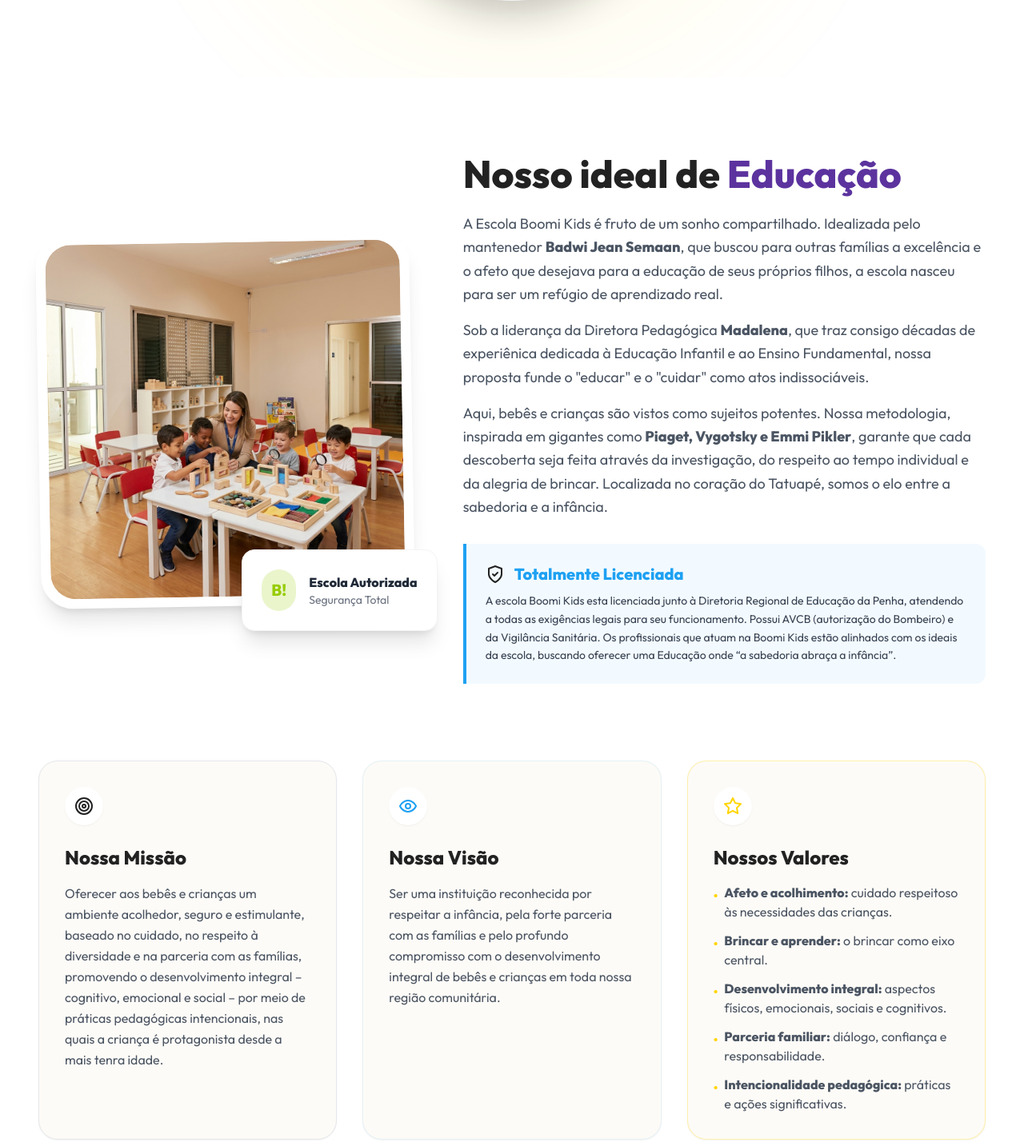
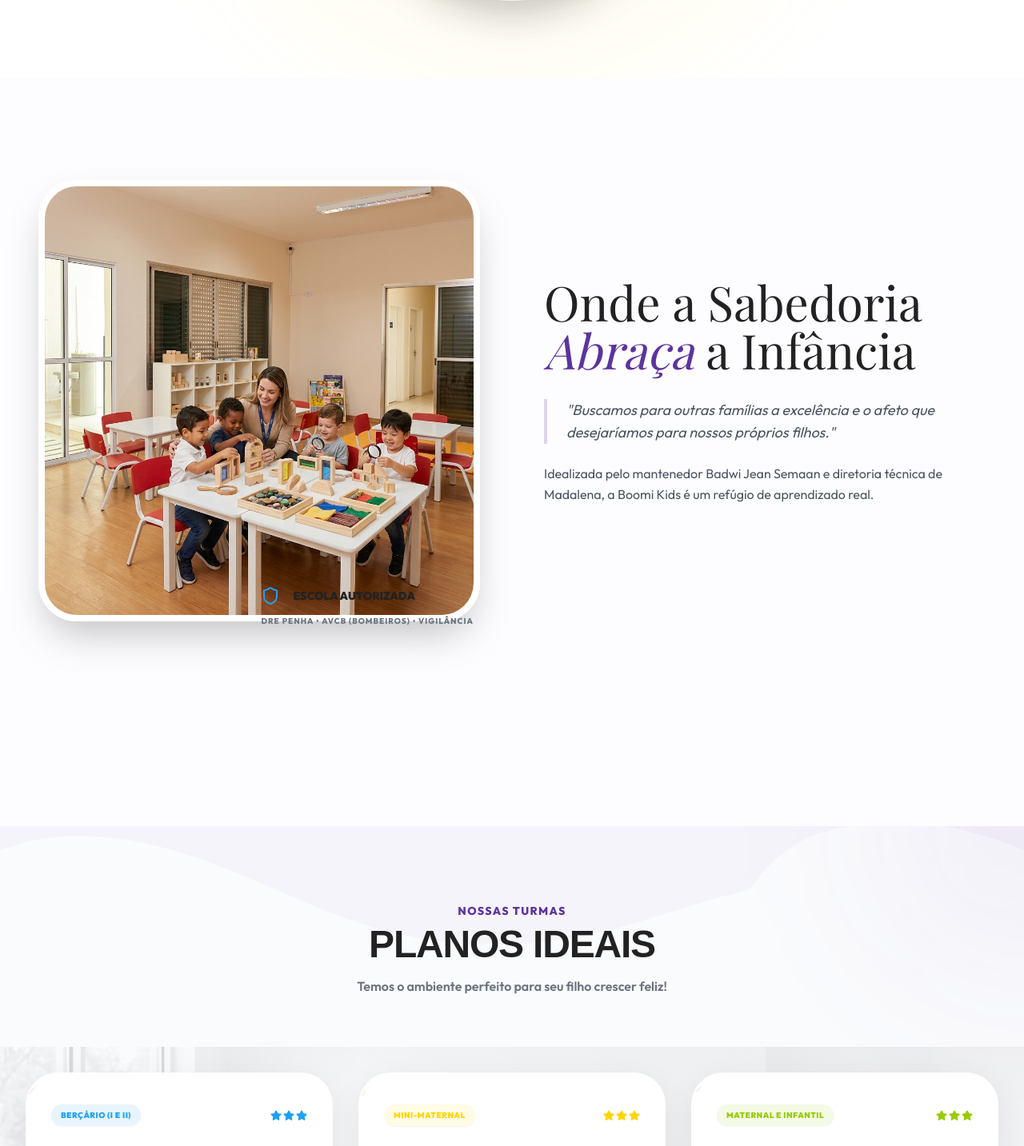
Before and after one commit to FerisReptilium/boomi-kids, a React (Vite) app: page / in a window 1280 px wide. Shown: the part 1951-3384 px from the top of the page at 80% size. Built offline with nearby package versions, Linux system fonts and the light colour scheme; a web font is replaced by a local one.

Commit message:
Refactor About component and update layout

```diff
--- a/src/components/About.jsx
+++ b/src/components/About.jsx
@@ -1,162 +1,38 @@
+// 1. Arquivo: src/components/About.jsx
 import React from 'react';
 import { motion } from 'framer-motion';
-
-const ShieldIcon = () => (
-  <svg xmlns="http://www.w3.org/2000/svg" width="24" height="24" viewBox="0 0 24 24" fill="none" stroke="currentColor" strokeWidth="2" strokeLinecap="round" strokeLinejoin="round"><path d="M12 22s8-4 8-10V5l-8-3-8 3v7c0 6 8 10 8 10z"></path><path d="m9 12 2 2 4-4"></path></svg>
-);
-
-const TargetIcon = () => (
-  <svg xmlns="http://www.w3.org/2000/svg" width="24" height="24" viewBox="0 0 24 24" fill="none" stroke="currentColor" strokeWidth="2" strokeLinecap="round" strokeLinejoin="round"><circle cx="12" cy="12" r="10"></circle><circle cx="12" cy="12" r="6"></circle><circle cx="12" cy="12" r="2"></circle></svg>
-);
-
-const EyeIcon = () => (
-  <svg xmlns="http://www.w3.org/2000/svg" width="24" height="24" viewBox="0 0 24 24" fill="none" stroke="currentColor" strokeWidth="2" strokeLinecap="round" strokeLinejoin="round"><path d="M2 12s3-7 10-7 10 7 10 7-3 7-10 7-10-7-10-7Z"></path><circle cx="12" cy="12" r="3"></circle></svg>
-);
-
-const StarIcon = () => (
-  <svg xmlns="http://www.w3.org/2000/svg" width="24" height="24" viewBox="0 0 24 24" fill="none" stroke="currentColor" strokeWidth="2" strokeLinecap="round" strokeLinejoin="round"><polygon points="12 2 15.09 8.26 22 9.27 17 14.14 18.18 21.02 12 17.77 5.82 21.02 7 14.14 2 9.27 8.91 8.26 12 2"></polygon></svg>
-);
+import { Shield, Target, Eye, Star } from 'lucide-react';
 
 const About = () => {
   return (
-    <section id="about" className="py-24 bg-white relative">
-      <div className="container mx-auto px-6 md:px-12">
-
-        {/* Row Superior: Imagem e Ideal de Educação */}
-        <div className="flex flex-col-reverse lg:flex-row items-center gap-16 mb-24">
-
-          <motion.div
-            initial={{ opacity: 0, x: -50 }}
-            whileInView={{ opacity: 1, x: 0 }}
-            viewport={{ once: true, margin: "-100px" }}
-            transition={{ duration: 0.7 }}
-            className="lg:w-5/12 relative"
-          >
-            <div className="rounded-[40px] overflow-hidden shadow-xl border-4 border-white relative z-10 bg-white p-2 transform -rotate-1 hover:rotate-0 hover:scale-[1.02] transition-all duration-500">
-              {/* 📸 SUA FOTO REALISTA AQUI */}
+    <section id="sobre" className="py-32 bg-[#FDFDFF] relative overflow-hidden">
+      <div className="container mx-auto px-6 md:px-12 relative z-10">
+        <div className="flex flex-col lg:flex-row items-center gap-20 mb-32">
+          <motion.div initial={{ opacity: 0 }} whileInView={{ opacity: 1 }} className="lg:w-1/2 relative">
+            <div className="relative z-10 rounded-[3rem] overflow-hidden shadow-2xl border-8 border-white">
+              {/* 📸 FOTO DA SALA DE AULA REAL AQUI */}
               <img
                 src="/about_philosophy_real.png"
-                alt="O Ideal de Educação Boomi Kids"
-                className="w-full h-auto rounded-[32px] max-h-[600px] object-cover"
+                alt="Educação Boomi"
+                className="w-full h-auto object-cover"
               />
             </div>
-
-            <motion.div
-              initial={{ opacity: 0, y: 50 }}
-              whileInView={{ opacity: 1, y: 0 }}
-              viewport={{ once: true }}
-              transition={{ delay: 0.4, duration: 0.5 }}
-              className="absolute -bottom-8 -right-8 bg-white p-6 rounded-2xl shadow-xl z-20 border border-gray-100 hidden md:block"
-            >
-              <div className="flex items-center gap-4">
-                <div className="bg-brand-green/20 p-3 rounded-full text-brand-green text-xl font-bold">
-                  B!
-                </div>
-                <div>
-                  <p className="font-bold text-gray-800">Escola Autorizada</p>
-                  <p className="text-sm text-gray-500">Segurança Total</p>
-                </div>
+            <div className="absolute -bottom-10 -right-6 glass-panel p-8 rounded-3xl z-20 border-white/50 hidden md:block">
+              <div className="flex items-center gap-4 mb-3">
+                <Shield size={24} className="text-brand-blue" />
+                <h4 className="font-black text-brand-text text-sm uppercase">Escola Autorizada</h4>
               </div>
-            </motion.div>
-          </motion.div>
-
-          <motion.div
-            initial={{ opacity: 0, x: 50 }}
-            whileInView={{ opacity: 1, x: 0 }}
-            viewport={{ once: true, margin: "-100px" }}
-            transition={{ duration: 0.7 }}
-            className="lg:w-7/12"
-          >
-            <h2 className="text-3xl md:text-5xl font-bold mb-6 text-brand-text leading-tight">
-              Nosso ideal de <span className="text-brand-purple">Educação</span>
-            </h2>
-
-            <div className="text-lg text-gray-600 mb-6 leading-relaxed space-y-4 font-medium">
-              <p>
-                A Escola Boomi Kids é fruto de um sonho compartilhado. Idealizada pelo mantenedor <strong>Badwi Jean Semaan</strong>, que buscou para outras famílias a excelência e o afeto que desejava para a educação de seus próprios filhos, a escola nasceu para ser um refúgio de aprendizado real.
-              </p>
-              <p>
-                Sob a liderança da Diretora Pedagógica <strong>Madalena</strong>, que traz consigo décadas de experiênica dedicada à Educação Infantil e ao Ensino Fundamental, nossa proposta funde o "educar" e o "cuidar" como atos indissociáveis.
-              </p>
-              <p>
-                Aqui, bebês e crianças são vistos como sujeitos potentes. Nossa metodologia, inspirada em gigantes como <strong>Piaget, Vygotsky e Emmi Pikler</strong>, garante que cada descoberta seja feita através da investigação, do respeito ao tempo individual e da alegria de brincar. Localizada no coração do Tatuapé, somos o elo entre a sabedoria e a infância.
-              </p>
-            </div>
-
-            {/* Licensing Info */}
-            <div className="bg-brand-blue/5 border-l-4 border-brand-blue p-6 rounded-r-xl mt-8">
-              <div className="flex items-center gap-3 mb-2">
-                <ShieldIcon />
-                <h4 className="font-bold text-xl text-brand-blue">Totalmente Licenciada</h4>
-              </div>
-              <p className="text-gray-700 text-sm leading-relaxed">
-                A escola Boomi Kids esta licenciada junto à Diretoria Regional de Educação da Penha, atendendo a todas as exigências legais para seu funcionamento. Possui AVCB (autorização do Bombeiro) e da Vigilância Sanitária. Os profissionais que atuam na Boomi Kids estão alinhados com os ideais da escola, buscando oferecer uma Educação onde “a sabedoria abraça a infância”.
-              </p>
+              <p className="text-[10px] text-gray-500 font-bold uppercase tracking-widest leading-relaxed">DRE Penha • AVCB (Bombeiros) • Vigilância</p>
             </div>
           </motion.div>
-        </div>
-
-        {/* Row Inferior: Missão, Visão e Valores */}
-        <div className="grid grid-cols-1 md:grid-cols-2 lg:grid-cols-3 gap-8">
-
-          {/* Missão */}
-          <motion.div
-            initial={{ opacity: 0, y: 30 }}
-            whileInView={{ opacity: 1, y: 0 }}
-            viewport={{ once: true }}
-            className="bg-[#FDFBF7] p-8 rounded-3xl border border-brand-red/10 shadow-sm hover:shadow-md transition-shadow relative overflow-hidden"
-          >
-            <div className="w-12 h-12 bg-white rounded-full flex items-center justify-center mb-6 shadow-sm text-brand-red">
-               <TargetIcon />
-            </div>
-            <h3 className="text-2xl font-bold mb-4 text-brand-text">Nossa Missão</h3>
-            <p className="text-gray-600 leading-relaxed font-medium">
-              Oferecer aos bebês e crianças um ambiente acolhedor, seguro e estimulante, baseado no cuidado, no respeito à diversidade e na parceria com as famílias, promovendo o desenvolvimento integral – cognitivo, emocional e social – por meio de práticas pedagógicas intencionais, nas quais a criança é protagonista desde a mais tenra idade.
-            </p>
-          </motion.div>
-
-          {/* Visão */}
-          <motion.div
-            initial={{ opacity: 0, y: 30 }}
-            whileInView={{ opacity: 1, y: 0 }}
-            viewport={{ once: true }}
-            transition={{ delay: 0.2 }}
-            className="bg-[#FDFBF7] p-8 rounded-3xl border border-brand-blue/10 shadow-sm hover:shadow-md transition-shadow relative overflow-hidden"
-          >
-            <div className="w-12 h-12 bg-white rounded-full flex items-center justify-center mb-6 shadow-sm text-brand-blue">
-               <EyeIcon />
-            </div>
-            <h3 className="text-2xl font-bold mb-4 text-brand-text">Nossa Visão</h3>
-            <p className="text-gray-600 leading-relaxed font-medium">
-              Ser uma instituição reconhecida por respeitar a infância, pela forte parceria com as famílias e pelo profundo compromisso com o desenvolvimento integral de bebês e crianças em toda nossa região comunitária.
-            </p>
-          </motion.div>
-
-          {/* Valores */}
-          <motion.div
-            initial={{ opacity: 0, y: 30 }}
-            whileInView={{ opacity: 1, y: 0 }}
-            viewport={{ once: true }}
-            transition={{ delay: 0.4 }}
-            className="bg-[#FDFBF7] p-8 rounded-3xl border border-brand-yellow/30 shadow-sm hover:shadow-md transition-shadow relative overflow-hidden lg:col-span-1 md:col-span-2"
-          >
-            <div className="w-12 h-12 bg-white rounded-full flex items-center justify-center mb-6 shadow-sm text-brand-yellow">
-               <StarIcon />
-            </div>
-            <h3 className="text-2xl font-bold mb-4 text-brand-text">Nossos Valores</h3>
-            <ul className="flex flex-col gap-3 text-gray-600 font-medium">
-              <li className="flex gap-2 items-start"><span className="text-brand-yellow font-bold mt-1">•</span> <p><strong>Afeto e acolhimento:</strong> cuidado respeitoso às necessidades das crianças.</p></li>
-              <li className="flex gap-2 items-start"><span className="text-brand-yellow font-bold mt-1">•</span> <p><strong>Brincar e aprender:</strong> o brincar como eixo central.</p></li>
-              <li className="flex gap-2 items-start"><span className="text-brand-yellow font-bold mt-1">•</span> <p><strong>Desenvolvimento integral:</strong> aspectos físicos, emocionais, sociais e cognitivos.</p></li>
-              <li className="flex gap-2 items-start"><span className="text-brand-yellow font-bold mt-1">•</span> <p><strong>Parceria familiar:</strong> diálogo, confiança e responsabilidade.</p></li>
-              <li className="flex gap-2 items-start"><span className="text-brand-yellow font-bold mt-1">•</span> <p><strong>Intencionalidade pedagógica:</strong> práticas e ações significativas.</p></li>
-            </ul>
-          </motion.div>
-
+          <div className="lg:w-1/2">
+            <h2 className="text-4xl md:text-6xl font-premium text-brand-text mb-8 leading-tight">Onde a Sabedoria <span className="text-brand-purple italic">Abraça</span> a Infância</h2>
+            <p className="text-lg text-gray-600 mb-6 italic border-l-4 border-brand-purple/20 pl-6">"Buscamos para outras famílias a excelência e o afeto que desejaríamos para nossos próprios filhos."</p>
+            <p className="text-gray-600 leading-relaxed mb-6">Idealizada pelo mantenedor Badwi Jean Semaan e diretoria técnica de Madalena, a Boomi Kids é um refúgio de aprendizado real.</p>
+          </div>
         </div>
       </div>
     </section>
   );
 };
-
 export default About;
```
